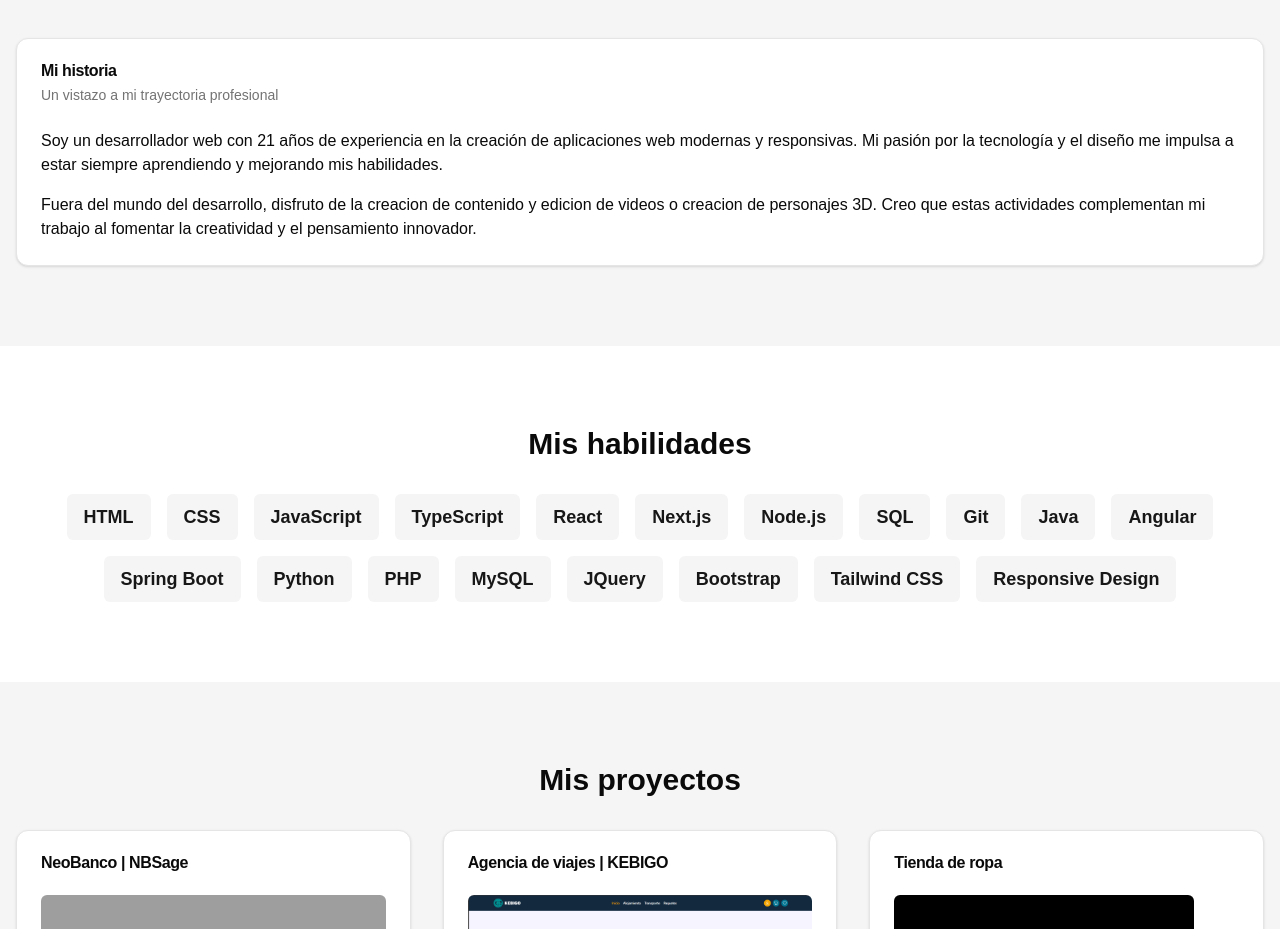
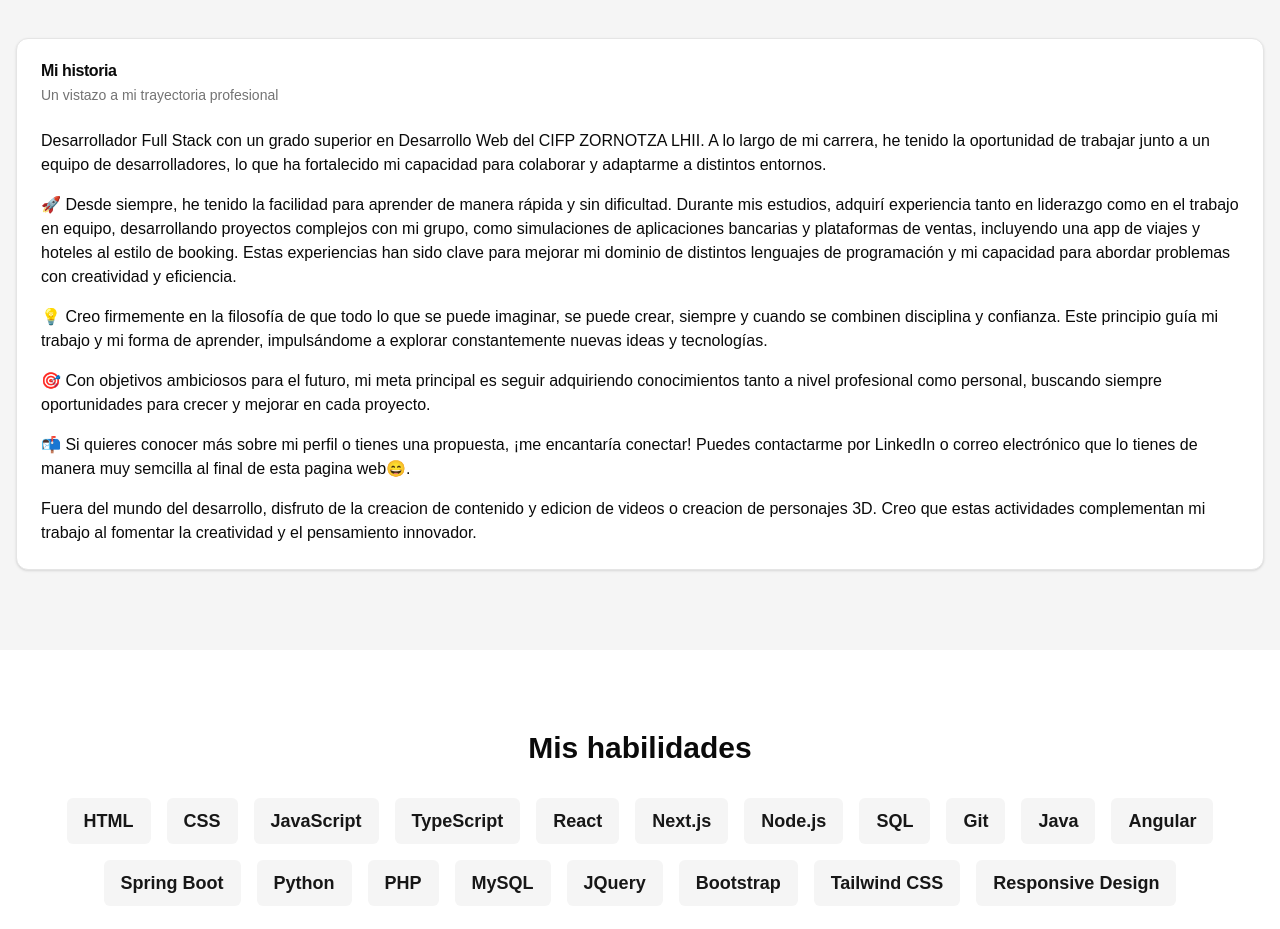
Before and after one commit to SageshiSai/porfolio, a Next.js app: page / in a window 1280 px wide. Shown: the part 910-1839 px from the top of the page. Built offline with nearby package versions, Linux system fonts and the light colour scheme; grey boxes are pictures that could not be loaded.

Commit message:
Actualizacion de mi about

```diff
--- a/src/app/components/about.tsx
+++ b/src/app/components/about.tsx
@@ -12,9 +12,27 @@ export default function About() {
           </CardHeader>
           <CardContent>
             <p className="mb-4">
-              Soy un desarrollador web con 21 años de experiencia en la creación de aplicaciones web modernas y
-              responsivas. Mi pasión por la tecnología y el diseño me impulsa a estar siempre aprendiendo y mejorando
-              mis habilidades.
+            Desarrollador Full Stack con un grado superior en Desarrollo Web del CIFP ZORNOTZA LHII. A lo largo de mi carrera, he tenido la
+            oportunidad de trabajar junto a un equipo de desarrolladores, lo que ha fortalecido mi capacidad para colaborar y adaptarme a
+            distintos entornos.
+            </p>
+            <p className="mb-4">
+            🚀 Desde siempre, he tenido la facilidad para aprender de manera rápida y sin dificultad. Durante mis estudios, adquirí experiencia
+            tanto en liderazgo como en el trabajo en equipo, desarrollando proyectos complejos con mi grupo, como simulaciones de aplicaciones
+            bancarias y plataformas de ventas, incluyendo una app de viajes y hoteles al estilo de booking. Estas experiencias han sido clave
+            para mejorar mi dominio de distintos lenguajes de programación y mi capacidad para abordar problemas con creatividad y eficiencia.
+            </p>
+            <p className="mb-4">
+            💡 Creo firmemente en la filosofía de que todo lo que se puede imaginar, se puede crear, siempre y cuando se combinen disciplina y
+            confianza. Este principio guía mi trabajo y mi forma de aprender, impulsándome a explorar constantemente nuevas ideas y tecnologías.
+            </p>
+            <p className="mb-4">
+            🎯 Con objetivos ambiciosos para el futuro, mi meta principal es seguir adquiriendo conocimientos tanto a nivel profesional como
+            personal, buscando siempre oportunidades para crecer y mejorar en cada proyecto.
+            </p>
+            <p className="mb-4">
+            📬 Si quieres conocer más sobre mi perfil o tienes una propuesta, ¡me encantaría conectar! Puedes contactarme por LinkedIn o correo
+            electrónico que lo tienes de manera muy semcilla al final de esta pagina web😄.
             </p>
             <p>
               Fuera del mundo del desarrollo, disfruto de la creacion de contenido y edicion de videos o creacion de personajes 3D. Creo que estas actividades
```
